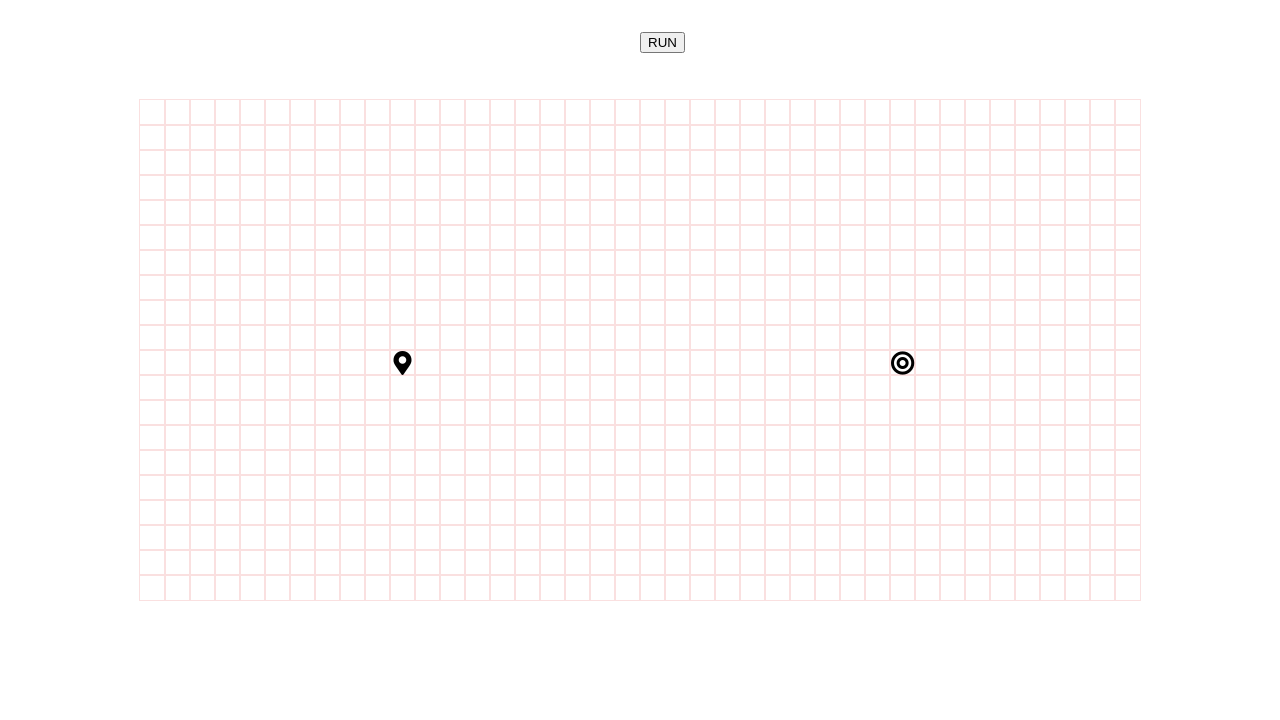
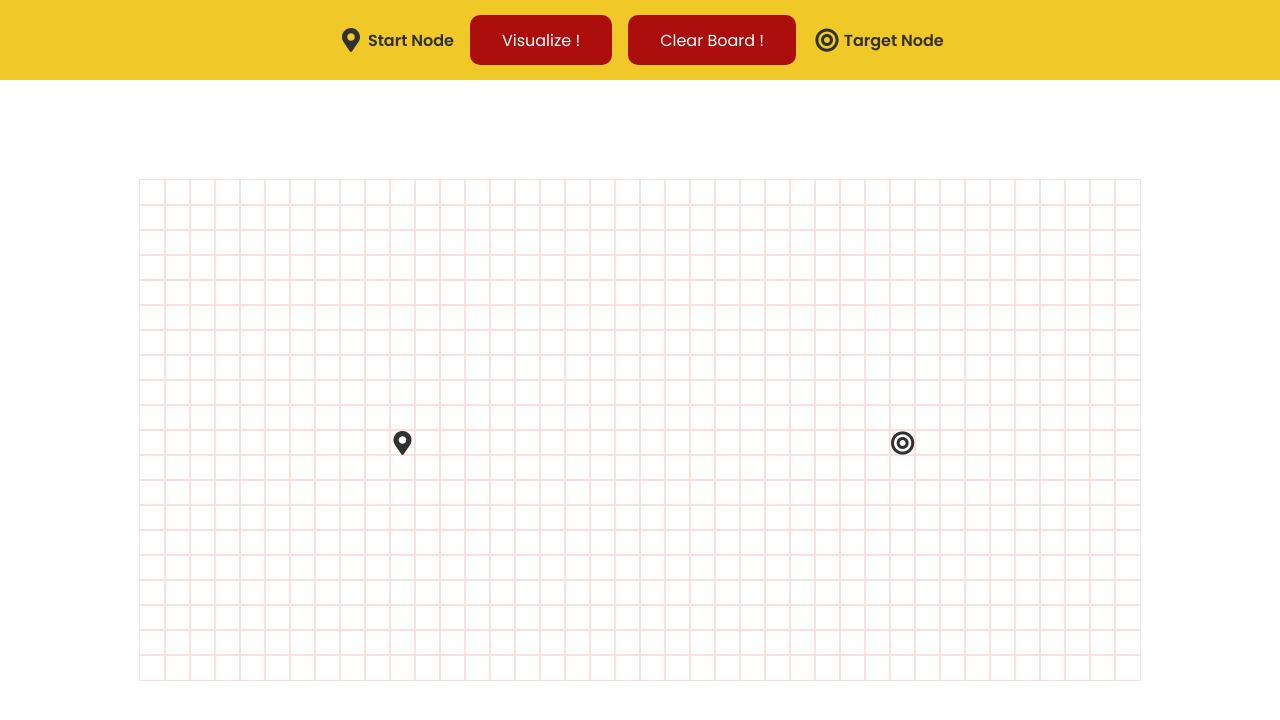
Before and after one commit to GunawanAhmad/pathfinding-visualizer, a Vue app: page / in a window 1280 px wide. Shown: the top 720 px of the page. Built offline with nearby package versions, Linux system fonts and the light colour scheme.

Commit message:
add navbar adn font

```diff
--- a/public/index.html
+++ b/public/index.html
@@ -1,15 +1,23 @@
 <!DOCTYPE html>
 <html lang="">
   <head>
-    <meta charset="utf-8">
-    <meta http-equiv="X-UA-Compatible" content="IE=edge">
-    <meta name="viewport" content="width=device-width,initial-scale=1.0">
-    <link rel="icon" href="<%= BASE_URL %>favicon.ico">
+    <meta charset="utf-8" />
+    <meta http-equiv="X-UA-Compatible" content="IE=edge" />
+    <meta name="viewport" content="width=device-width,initial-scale=1.0" />
+    <link rel="icon" href="<%= BASE_URL %>favicon.ico" />
+    <link
+      href="https://fonts.googleapis.com/css2?family=Poppins:wght@100;300;400;500;600;700;800;900&display=swap"
+      rel="stylesheet"
+    />
     <title><%= htmlWebpackPlugin.options.title %></title>
   </head>
   <body>
     <noscript>
-      <strong>We're sorry but <%= htmlWebpackPlugin.options.title %> doesn't work properly without JavaScript enabled. Please enable it to continue.</strong>
+      <strong
+        >We're sorry but <%= htmlWebpackPlugin.options.title %> doesn't work
+        properly without JavaScript enabled. Please enable it to
+        continue.</strong
+      >
     </noscript>
     <div id="app"></div>
     <!-- built files will be auto injected -->
--- a/src/App.vue
+++ b/src/App.vue
@@ -1,7 +1,22 @@
 <template>
   <div id="app">
-    <router-view />
+    <Navbar />
+    <pathfinding-visualizer />
   </div>
 </template>
 
-<style lang="scss"></style>
+<script>
+import PathfindingVisualizer from "./components/PathfindingVisualizer.vue";
+import Navbar from "./components/Navbar.vue";
+export default {
+  components: { PathfindingVisualizer, Navbar },
+};
+</script>
+<style lang="scss">
+* {
+  margin: 0;
+  padding: 0;
+  box-sizing: border-box;
+  font-family: "Poppins", sans-serif;
+}
+</style>
--- /dev/null
+++ b/src/components/Navbar.vue
@@ -0,0 +1,83 @@
+<template>
+  <nav class="navbar">
+    <div class="node-sign">
+      <span class="icon"><i class="fas fa-map-marker-alt"></i></span>
+      <p>Start Node</p>
+    </div>
+    <button ref="visualize" class="run-btn start">Visualize !</button>
+    <button ref="clear" class="clear-btn start">Clear Board !</button>
+    <div class="node-sign">
+      <span class="icon"><i class="fas fa-bullseye"></i></span>
+      <p>Target Node</p>
+    </div>
+  </nav>
+</template>
+
+<script>
+export default {
+  mounted() {
+    this.$store.state.runBtn = this.$refs.visualize;
+    this.$store.state.clearBtn = this.$refs.clear;
+  },
+};
+</script>
+
+<style lang="scss" scoped>
+.navbar {
+  min-height: 5rem;
+  background: #f0c929;
+  display: flex;
+  justify-content: center;
+  align-items: center;
+  font-size: 1rem;
+
+  .run-btn,
+  .clear-btn {
+    background: #ac0d0d;
+    color: white;
+    border: none;
+    max-height: 50px;
+    padding: 1rem 2rem;
+    margin-right: 1rem;
+    font-size: 1rem;
+    cursor: pointer;
+    border-radius: 10px;
+    display: flex;
+    align-items: center;
+    justify-content: center;
+
+    &:disabled {
+      background: rgb(150, 149, 149);
+    }
+
+    &:hover {
+      background: #fbe6c2;
+      color: #313131;
+    }
+  }
+
+  .node-sign {
+    display: flex;
+    align-items: center;
+    padding: 0.5rem 0;
+    color: #313131;
+
+    &:first-child {
+      margin-right: 1rem;
+    }
+
+    .icon {
+      font-size: 1.5rem;
+      width: 30px;
+      display: block;
+      display: flex;
+      justify-content: center;
+      margin-right: 0.1rem;
+    }
+
+    p {
+      font-weight: 600;
+    }
+  }
+}
+</style>
--- a/src/components/Node.vue
+++ b/src/components/Node.vue
@@ -45,8 +45,6 @@ export default {
     dragEnd(e) {
       e.preventDefault();
       e.target.style.opacity = "1";
-
-      console.log(e.target);
     },
     dragOver(e) {
       e.preventDefault();
@@ -79,7 +77,6 @@ export default {
         this.$store.state.finishNode.col = newNode[2];
       }
       if (e.target === lastDraggedElement) return;
-
       lastDraggedElement.draggable = false;
       lastDraggedElement.className = "";
       lastDraggedElement.classList.add("node");
--- a/src/views/PathfindingVisualizer.vue
+++ b/src/components/PathfindingVisualizer.vue
@@ -1,6 +1,5 @@
 <template>
   <div class="container">
-    <button @click="runDijkstraAlgo" class="btn">RUN</button>
     <div class="grid" v-for="(row, rowIndex) in grid" :key="rowIndex">
       <Node v-for="(col, colIndex) in row" :key="colIndex" :node="col"></Node>
     </div>
@@ -8,7 +7,7 @@
 </template>
 
 <script>
-import Node from "../components/Node.vue";
+import Node from "./Node.vue";
 import { dijkstra, findTheShortestPath } from "../algorithms/dijkstra";
 export default {
   components: { Node },
@@ -47,25 +46,33 @@ export default {
     },
 
     runDijkstraAlgo() {
+      let visitedNodeInOrder = [];
+      let shortestPathNodesInOrder = [];
       const startNode = this.grid[this.$store.state.startNode.row][
         this.$store.state.startNode.col
       ];
       const finishNode = this.grid[this.$store.state.finishNode.row][
         this.$store.state.finishNode.col
       ];
-      const visitedNodeInOrder = dijkstra(this.grid, startNode, finishNode);
-      const shortestPathNodesInOrder = findTheShortestPath(finishNode);
+      visitedNodeInOrder = dijkstra(this.grid, startNode, finishNode);
+      shortestPathNodesInOrder = findTheShortestPath(finishNode);
       this.visualizeDijkstra(visitedNodeInOrder, shortestPathNodesInOrder);
     },
     visualizeDijkstra(visitedNodeInOrder, shortestPathNodesInOrder) {
       for (let i = 0; i <= visitedNodeInOrder.length; i++) {
         if (i === visitedNodeInOrder.length) {
           setTimeout(() => {
-            console.log("short");
             this.visualizeShortestPath(shortestPathNodesInOrder);
           }, 20 * i);
         }
         setTimeout(() => {
+          if (i === visitedNodeInOrder.length) {
+            this.$store.state.runBtn.disabled = false;
+            this.$store.state.clearBtn.disabled = false;
+          } else {
+            this.$store.state.runBtn.disabled = true;
+            this.$store.state.clearBtn.disabled = true;
+          }
           const node = visitedNodeInOrder[i];
           document
             .getElementById(`node-${node.row}-${node.col}`)
@@ -86,6 +93,33 @@ export default {
   },
   mounted() {
     this.grid = this.getInitialGrid();
+    this.$store.state.runBtn.addEventListener("click", () => {
+      if (this.$store.state.runBtn.classList.contains("start")) {
+        this.$store.state.runBtn.classList.remove("start");
+        this.$store.state.runBtn.classList.add("finish");
+        this.grid = this.getInitialGrid();
+        this.runDijkstraAlgo();
+      } else if (this.$store.state.runBtn.classList.contains("finish")) {
+        let visitedNodes = document.querySelectorAll(".visited");
+
+        visitedNodes.forEach((node) => {
+          node.classList.remove("visited");
+          node.classList.remove("short");
+        });
+        this.grid = this.getInitialGrid();
+        this.runDijkstraAlgo();
+      }
+    });
+
+    this.$store.state.clearBtn.addEventListener("click", () => {
+      this.$store.state.runBtn.classList.add("start");
+      this.$store.state.runBtn.classList.remove("finish");
+      let visitedNodes = document.querySelectorAll(".visited");
+      visitedNodes.forEach((node) => {
+        node.classList.remove("visited");
+        node.classList.remove("short");
+      });
+    });
   },
 };
 </script>
--- a/src/router/index.js
+++ b/src/router/index.js
@@ -1,16 +1,10 @@
 import Vue from "vue";
 import VueRouter from "vue-router";
-import PathfindingVisualizer from "../views/PathfindingVisualizer";
+// import PathfindingVisualizer from "../views/PathfindingVisualizer";
 
 Vue.use(VueRouter);
 
-const routes = [
-  {
-    name: "Pathfinding Visializer",
-    path: "/",
-    component: PathfindingVisualizer,
-  },
-];
+const routes = [];
 
 const router = new VueRouter({
   routes,
--- a/src/scss/Node.scss
+++ b/src/scss/Node.scss
@@ -23,7 +23,8 @@
       left: 50%;
       top: 50%;
       transform: translate(-50%, -50%);
-      color: black;
+      color: #313131;
+
       cursor: grab;
     }
   }
@@ -46,7 +47,8 @@
       left: 50%;
       top: 50%;
       transform: translate(-50%, -50%);
-      color: black;
+      color: #313131;
+
       cursor: grab;
     }
   }
--- a/src/store/index.js
+++ b/src/store/index.js
@@ -15,6 +15,7 @@ export default new Vuex.Store({
       col: 30,
       element: null,
     },
+    runBtn: null,
   },
   mutations: {},
   actions: {},
```
